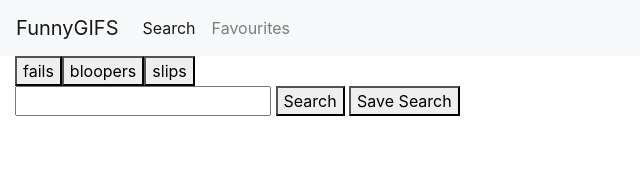
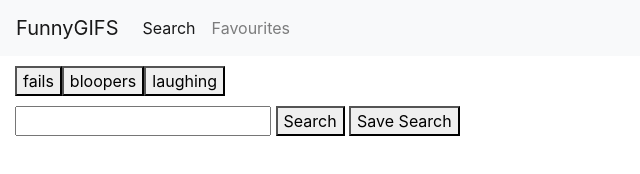
Before and after one commit to udugam/FunnyGIFS, a plain HTML site: page index.html in a window 1280 px wide. Shown: the whole page, without its empty margins (0-640 px from the left). Drawn offline with nearby package versions, Linux system fonts and the light colour scheme.

Commit message:
ready for submittal

```diff
--- a/assets/css/style.css
+++ b/assets/css/style.css
@@ -1,3 +1,7 @@
 .image-container {
     padding-bottom: 10px
 }
+
+.row {
+    padding-top:10px;
+}
--- a/assets/javascript/app.js
+++ b/assets/javascript/app.js
@@ -1,6 +1,6 @@
 
 var gifs = {
-    searches: localStorage.getItem("savedSearches") ? JSON.parse(localStorage.getItem("savedSearches")) : ["fails", "bloopers", "slips"],
+    searches: localStorage.getItem("savedSearches") ? JSON.parse(localStorage.getItem("savedSearches")) : ["fails", "bloopers", "laughing"],
     favs: localStorage.getItem("favourites") ? JSON.parse(localStorage.getItem("favourites")) : []
 }
 
@@ -8,7 +8,7 @@ var utilities = {
     apiEndpoint: 'https://api.giphy.com/v1/gifs/',
     apiKey: 'DiPlXGeORzdsWmWTvkAKFRVvjcAm5idS',
     search: function(searchTerm,numResults) {
-        var queryUrl = this.apiEndpoint+'search?'+'api_key='+this.apiKey+'&q='+searchTerm+'&limit='+numResults
+        var queryUrl = this.apiEndpoint+'search?'+'api_key='+this.apiKey+'&q='+searchTerm+'&limit='+numResults+"&rating=G"
         $.ajax({
             url: queryUrl,
             method: 'GET'
```
Also changed, not shown: favorites.html (+3 -1 lines).
